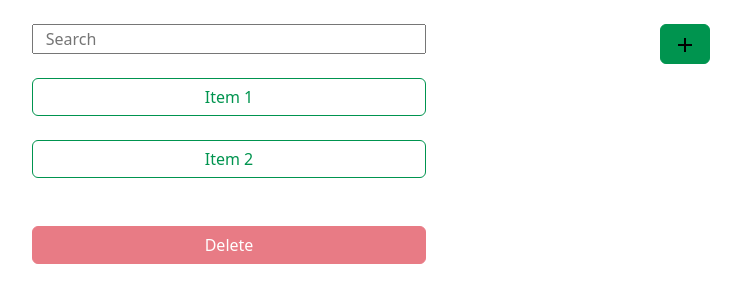
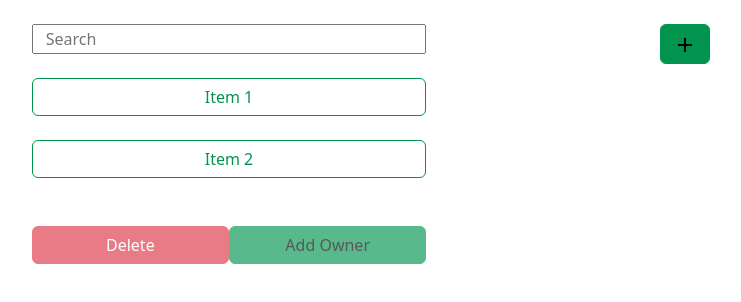
Before and after one commit to mickelson-classroom/list-detail-site-garv5014, a React (Create React App) app in the folder list-details/: page / in a window 1280 px wide. Shown: the top 302 px of the page, without its empty margins (97-838 px from the left). Built offline with nearby package versions, Linux system fonts and the light colour scheme.

Commit message:
added the add owner modal not working form

```diff
--- a/list-details/src/components/AddItemModal.tsx
+++ b/list-details/src/components/AddItemModal.tsx
@@ -12,10 +12,16 @@ export const AddItemModal: FC<{ handleAdd: (item: IListItem) => void }> = ({
         type="button"
         className="btn btn-primary"
         data-bs-toggle="modal"
-        data-bs-target=".modal"
+        data-bs-target="#modal"
       >
         <AddIcon/>
       </button>
+      <div
+        className="modal fade"
+        id="addItemModal"
+        aria-labelledby="exampleModalLabel"
+        aria-hidden="true"
+      >
       <div className="modal">
         <div className="modal-dialog">
           <div className="modal-content">
@@ -34,6 +40,7 @@ export const AddItemModal: FC<{ handleAdd: (item: IListItem) => void }> = ({
           </div>
         </div>
       </div>
+      </div>
     </>
   );
 };
--- /dev/null
+++ b/list-details/src/components/AddOwnerModal.tsx
@@ -0,0 +1,50 @@
+import { DisabledByDefault } from "@mui/icons-material";
+import React, { FC } from "react";
+
+export const AddOwnerModal: FC<{ handleAddOwner: (owner: string) => void; disable: boolean}> = ({
+  handleAddOwner,
+  disable
+}) => {
+  return (
+    <>
+      <button
+        type="button"
+        className="mt-4 mb-4 col btn btn-primary"
+        data-bs-toggle="modal"
+        data-bs-target="#addOwnerModal"
+        disabled={disable}
+      >
+        Add Owner
+      </button>
+      <div
+        className="modal fade"
+        id="addOwnerModal"
+        aria-labelledby="exampleModalLabel"
+        aria-hidden="true"
+      >
+        <div className="modal-dialog">
+          <div className="modal-content">
+            <div className="modal-header">
+              <h1 className="modal-title fs-5" id="exampleModalLabel">
+                Modal title
+              </h1>
+              <button
+                type="button"
+                className="btn-close"
+                data-bs-dismiss="modal"
+                aria-label="Close"
+              ></button>
+            </div>
+            <div className="modal-body">
+              <form>
+                <label htmlFor="ownerName" className="form-label h4 mt-2">Owner Name</label>
+                <input type="text" className="form-control" id="ownerName" placeholder="Owner Name" />
+                <button type="submit" className="btn btn-primary mt-4">Add</button>
+              </form>
+            </div>
+          </div>
+        </div>
+      </div>
+    </>
+  );
+};
--- a/list-details/src/components/ListItemDetails.tsx
+++ b/list-details/src/components/ListItemDetails.tsx
@@ -1,12 +1,14 @@
 import { FC, useEffect, useState } from "react";
 import IListItem from "../interfaces/IListItem";
 import { OwnerCard } from "./OwnerCards";
+import { AddOwnerModal } from "./AddOwnerModal";
 
 export const ListItemDetails: FC<{
   targetItem: IListItem | undefined;
   handleDelete: () => void;
   owners?: string[];
-}> = ({ targetItem, handleDelete, owners }) => {
+  handleAddOwner: (owner: string) => void;
+}> = ({ targetItem, handleDelete, owners, handleAddOwner }) => {
 
   const [itemOwners, setItemOwners] = useState<string[]>(owners || []);
 
@@ -15,13 +17,13 @@ export const ListItemDetails: FC<{
   }, [targetItem]);
   return (
     <div className="container">
-      <div className="row justify-content-center">
+      <div className="row justify-content-evenly">
         {targetItem?.details && (
           <p className=" h3 mt-4 mb-4">{targetItem?.details}</p>
         )}
         {targetItem?.owners && <OwnerCard owners={itemOwners} />}
         <button
-          className="btn btn-danger mt-4 mb-4"
+          className="btn btn-danger mt-4 mb-4 col"
           onClick={() => {
             handleDelete();
           }}
@@ -29,6 +31,7 @@ export const ListItemDetails: FC<{
         >
           Delete
         </button>
+        <AddOwnerModal handleAddOwner={handleAddOwner} disable={!targetItem?.id} />
       </div>
     </div>
     // takes in the list and and index and displays the details of the item at that index
--- a/list-details/src/components/MasterList.tsx
+++ b/list-details/src/components/MasterList.tsx
@@ -52,9 +52,18 @@ export const MasterList = () => {
     setDetailItem(undefined);
   };
 
-  const handleAdd = (item: IListItem) => {
-    setItems([...items, { ...item, id: items.length + 1 }]);
+  const handleAddItem = (item: IListItem) => {
+    if (item?.name) {
+      setItems([...items, { ...item, id: items.length + 1 }]);
+    }
+    else{
+      alert("Please enter a name for the item")
+    }
   };
+
+  const handleAddOwner = (owner: string) => {
+
+  }
 
   return (
     <div className="grid grid justify-content-center m-4">
@@ -66,11 +75,12 @@ export const MasterList = () => {
             targetItem={detailItem}
             owners={detailItem?.owners || []}
             handleDelete={handleDelete}
+            handleAddOwner={handleAddOwner}
           />
         </div>
 
         <div className="col-lg-5 col-xl-4 col-md-4 col-sm-6 mx-auto col-6">
-          <AddItemModal handleAdd={handleAdd} />
+          <AddItemModal handleAdd={handleAddItem} />
         </div>
       </div>
     </div>
```
